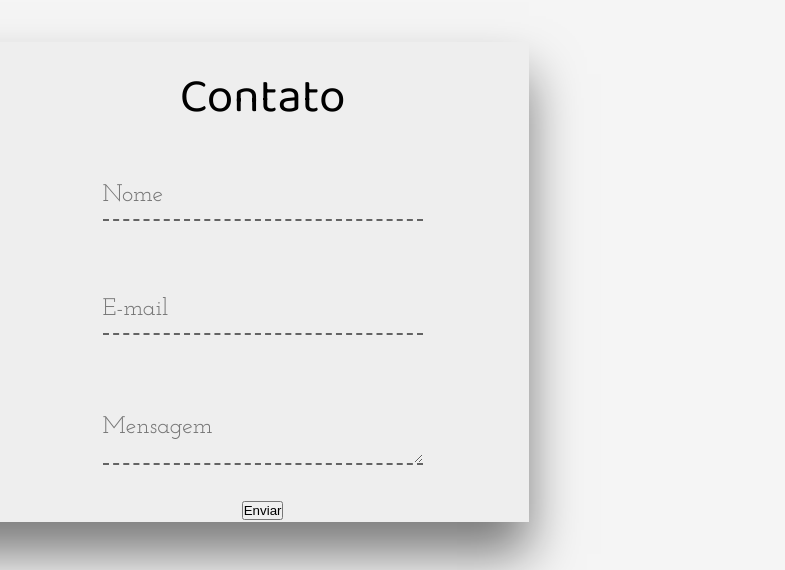
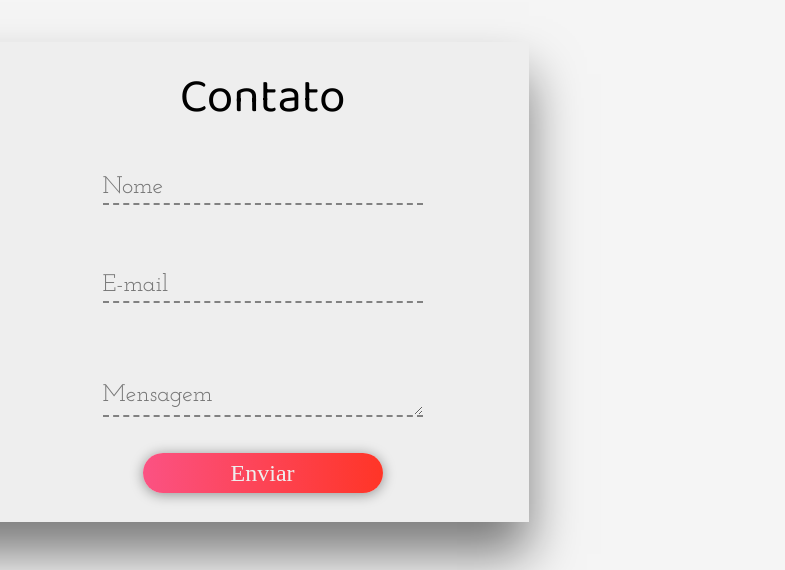
Before and after one commit to 1Samel2/Portfolio, a plain HTML site: page index.html in a window 1280 px wide. Shown: the part 2150-2720 px from the top of the page, 495-1280 px from the left. Drawn offline with Linux system fonts and the light colour scheme.

Commit message:
Salvamento de cada dia

```diff
--- a/index.html
+++ b/index.html
@@ -194,7 +194,7 @@
                     <div class="input-group">
                         <textarea type="text" class="field"  placeholder="Mensagem" id="text"></textarea>
                     </div>
-                    <button type="submit">Enviar</button>
+                    <button type="submit" class="btn-submit" >Enviar</button>
                 </form>
             </div>
         </div>
--- a/styles.css
+++ b/styles.css
@@ -12,6 +12,7 @@
     padding: 0;
     list-style: none;
     text-decoration: none;
+
 }
 
 
@@ -140,6 +141,7 @@ header {
     outline: none;
     animation: moveBanner 1s 0.9s forwards;
     opacity: 0;
+
 }
 
 .banner a {
@@ -404,6 +406,7 @@ header {
     border-radius: .5rem;
     border: none;
     box-shadow: 0 .1rem .8rem rgba(0, 0, 0, .4);
+    cursor: pointer;
 
 }
 
@@ -469,8 +472,8 @@ header {
     width: 20rem;
     font-size: 1.5rem;
     font-family: "josefin Slab",serif;
-    border-bottom: 2px dashed #636363;
-    height: 3rem;
+    border-bottom: 2px dashed #818181;
+    height: 2rem;
     outline:none;
     margin: 2rem 0;
 }
@@ -487,3 +490,17 @@ header {
     top: 0;
     font-size: 1rem;
 }
+
+.btn-submit{
+    width: 15rem;
+    height: 2.5rem;
+    background: #fb5283;
+    background: linear-gradient(to right, #fb5283, #ff3527);
+    font-family: "Muli", serif;
+    font-size: 1.5rem;
+    color: #eee;
+    border-radius: 1.3rem;
+    border: none;
+    box-shadow: 0 .1rem .8rem rgba(0, 0, 0, .4);
+    cursor: pointer;
+}
```
